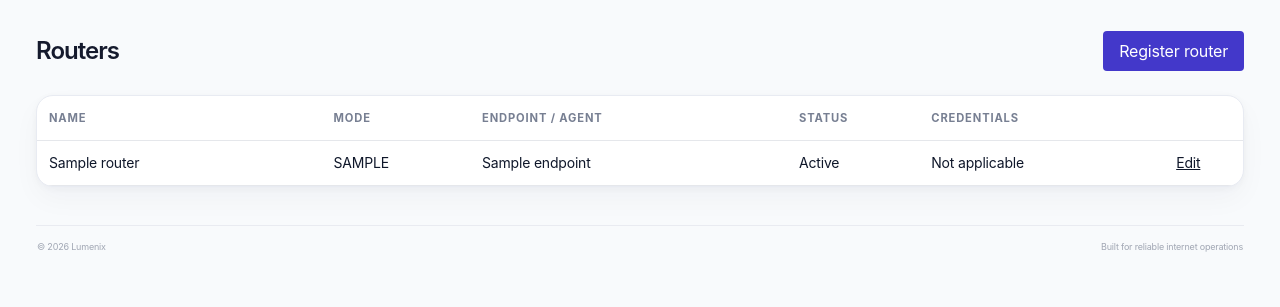
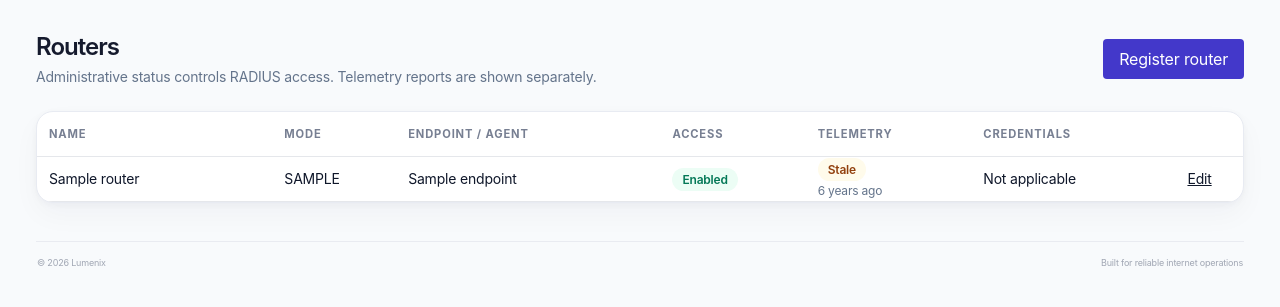
Before and after one commit to kangerewanyoike-dotcom/-Lumenix-ISP, a Laravel app: template resources/views/admin/routers/index.blade.php in a window 1280 px wide. Shown: the part 78-385 px from the top of the page. Run offline with Laravel 12, Linux system fonts and the light colour scheme; the template is opened without the code that fills it: most values are stand-ins (such as "Sample title", 1, 10 or a date in 2020); style sheets or scripts are compiled from the project's sources; parts of the project's set-up code (start-up, migrations or seed data) failed here and were passed over.

Commit message:
Keep router access independent from telemetry

```diff
--- a/app/Console/Commands/SyncRouterStatus.php
+++ b/app/Console/Commands/SyncRouterStatus.php
@@ -5,7 +5,6 @@ namespace App\Console\Commands;
 use App\Domain\Tenancy\TenantContext;
 use App\Jobs\SyncCustomerRadius;
 use App\Models\Customer;
-use App\Models\Router;
 use App\Models\Tenant;
 use Illuminate\Console\Command;
 
@@ -13,17 +12,14 @@ final class SyncRouterStatus extends Command
 {
     protected $signature = 'network:sync-router-status';
 
-    protected $description = 'Mark stale routers offline and retry pending subscriber provisioning';
+    protected $description = 'Retry pending subscriber provisioning without changing router administrative status';
 
     public function handle(TenantContext $context): int
     {
-        $cutoff = now()->subMinutes(5);
         $queued = 0;
         foreach (Tenant::query()->where('status', 'active')->orderBy('id')->get() as $tenant) {
             $context->set($tenant);
             try {
-                Router::query()->where('status', 'active')->where(fn ($query) => $query->whereNull('telemetry_updated_at')->orWhere('telemetry_updated_at', '<', $cutoff))->update(['status' => 'inactive']);
-                Router::query()->where('status', 'inactive')->where('telemetry_updated_at', '>=', $cutoff)->update(['status' => 'active']);
                 Customer::query()->where('status', 'active')->where('provisioning_status', 'pending')->orderBy('id')->chunkById(100, function ($customers) use (&$queued): void {
                     foreach ($customers as $customer) {
                         SyncCustomerRadius::dispatch((int) $customer->tenant_id, (int) $customer->id)->afterCommit();
--- a/resources/views/admin/routers/index.blade.php
+++ b/resources/views/admin/routers/index.blade.php
@@ -1,3 +1,35 @@
-<x-layouts.app><div class="flex items-center justify-between"><h1 class="text-2xl font-semibold">Routers</h1><a class="rounded bg-indigo-700 px-4 py-2 text-white" href="{{ route('admin.routers.create') }}">Register router</a></div><div class="mt-6 overflow-x-auto rounded bg-white shadow"><table class="w-full text-left text-sm"><thead><tr class="border-b"><th class="p-3">Name</th><th>Mode</th><th>Endpoint / agent</th><th>Status</th><th>Credentials</th><th></th></tr></thead><tbody>
-@forelse($routers as $router)<tr class="border-b"><td class="p-3">{{ $router->name }}</td><td>{{ strtoupper($router->connection_mode) }}</td><td>{{ $router->endpoint ?? $router->agent_id }}</td><td>{{ ucfirst($router->status) }}</td><td>{{ $router->connection_mode === 'vpn' ? 'Saved securely' : 'Not applicable' }}</td><td><a class="underline" href="{{ route('admin.routers.edit', $router) }}">Edit</a></td></tr>@empty<tr><td class="p-4" colspan="6">No routers registered.</td></tr>@endforelse
-</tbody></table></div>{{ $routers->links() }}</x-layouts.app>
+<x-layouts.app>
+    <div class="flex items-center justify-between">
+        <div>
+            <h1 class="text-2xl font-semibold">Routers</h1>
+            <p class="mt-1 text-sm text-slate-500">Administrative status controls RADIUS access. Telemetry reports are shown separately.</p>
+        </div>
+        <a class="rounded bg-indigo-700 px-4 py-2 text-white" href="{{ route('admin.routers.create') }}">Register router</a>
+    </div>
+
+    <div class="mt-6 overflow-x-auto rounded bg-white shadow">
+        <table class="w-full min-w-[850px] text-left text-sm">
+            <thead><tr class="border-b"><th class="p-3">Name</th><th>Mode</th><th>Endpoint / agent</th><th>Access</th><th>Telemetry</th><th>Credentials</th><th></th></tr></thead>
+            <tbody>
+                @forelse($routers as $router)
+                    @php
+                        $telemetryFresh = $router->telemetry_updated_at?->greaterThanOrEqualTo(now()->subMinutes(5)) ?? false;
+                        $telemetryLabel = $router->telemetry_updated_at ? ($telemetryFresh ? 'Reporting' : 'Stale') : 'No check-in';
+                    @endphp
+                    <tr class="border-b">
+                        <td class="p-3">{{ $router->name }}</td>
+                        <td>{{ strtoupper($router->connection_mode) }}</td>
+                        <td>{{ $router->endpoint ?? $router->agent_id }}</td>
+                        <td><span @class(['rounded-full px-2.5 py-1 text-xs font-semibold', 'bg-emerald-50 text-emerald-700' => $router->status === 'active', 'bg-slate-100 text-slate-600' => $router->status !== 'active'])>{{ $router->status === 'active' ? 'Enabled' : 'Disabled' }}</span></td>
+                        <td><span @class(['rounded-full px-2.5 py-1 text-xs font-semibold', 'bg-emerald-50 text-emerald-700' => $telemetryFresh, 'bg-amber-50 text-amber-800' => ! $telemetryFresh])>{{ $telemetryLabel }}</span>@if($router->telemetry_updated_at)<span class="mt-1 block text-xs text-slate-500">{{ $router->telemetry_updated_at->diffForHumans() }}</span>@endif</td>
+                        <td>{{ $router->connection_mode === 'vpn' ? 'Saved securely' : 'Not applicable' }}</td>
+                        <td><a class="underline" href="{{ route('admin.routers.edit', $router) }}">Edit</a></td>
+                    </tr>
+                @empty
+                    <tr><td class="p-4" colspan="7">No routers registered.</td></tr>
+                @endforelse
+            </tbody>
+        </table>
+    </div>
+    {{ $routers->links() }}
+</x-layouts.app>
```
